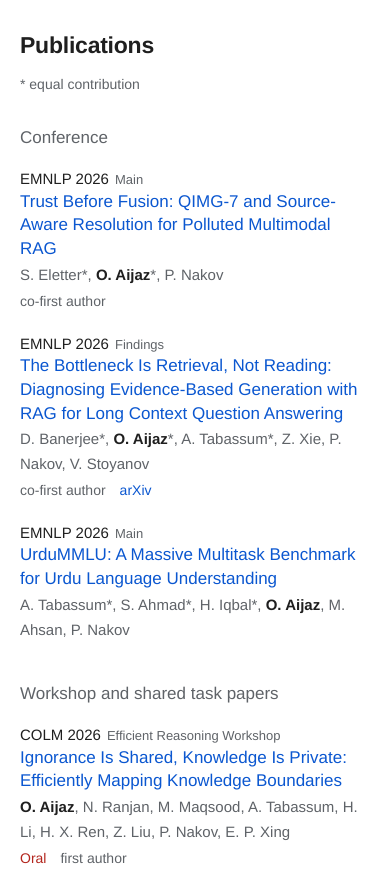
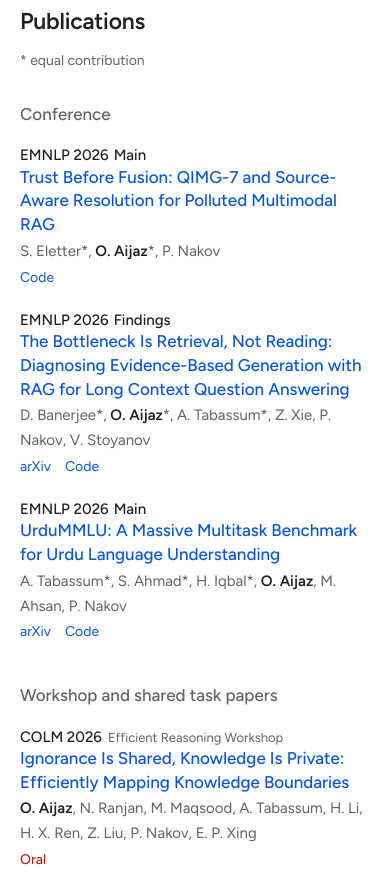
Before and after one commit to oa07610/oa07610.github.io, a plain HTML site: page index.html in a window 390 px wide. Shown: the part 1013-1900 px from the top of the page. Drawn offline with Linux system fonts and the light colour scheme; a web font is replaced by a local one.

Commit message:
Update font, links and contact

```diff
--- a/index.html
+++ b/index.html
@@ -9,7 +9,7 @@
 <meta name="description" content="Owais Aijaz, MSc student in Natural Language Processing at MBZUAI. Research on the reliability of large language models, retrieval and grounding, and multilingual NLP.">
 <link rel="preconnect" href="https://fonts.googleapis.com">
 <link rel="preconnect" href="https://fonts.gstatic.com" crossorigin>
-<link href="https://fonts.googleapis.com/css2?family=Google+Sans+Flex:wght@400;500;600&display=swap" rel="stylesheet">
+<link href="https://fonts.googleapis.com/css2?family=Figtree:wght@400;500;600&display=swap" rel="stylesheet">
 <style>
   :root {
     --text: #1f1f1f;
@@ -18,7 +18,7 @@
     --link: #0b57d0;
     --accent: #b3261e;
     --bg: #ffffff;
-    --sans: "Google Sans Flex", "Helvetica Neue", Arial, sans-serif;
+    --sans: Figtree, "Helvetica Neue", Arial, sans-serif;
   }
   * { box-sizing: border-box; }
   html { -webkit-text-size-adjust: 100%; }
@@ -112,7 +112,8 @@
   .status { font-weight: 500; color: var(--accent); }
 
   /* Sections */
-  section { margin-top: 64px; scroll-margin-top: 64px; }
+  section { margin-top: 56px; scroll-margin-top: 64px; }
+  .intro + section { margin-top: 30px; }
   h2 {
     font-size: 26px;
     font-weight: 600;
@@ -141,6 +142,7 @@
     line-height: 1.35;
     padding-top: 1px;
   }
+  .venue-tag .track { display: block; }
   .venue-tag small { display: block; font-size: 13px; font-weight: 400; color: var(--muted); }
   .pub-title { display: block; line-height: 1.4; font-weight: 500; color: var(--text); }
   a.pub-title { color: var(--link); }
@@ -186,7 +188,8 @@
     nav.top .name { display: none; }
     nav.top ul { gap: 14px; font-size: 14px; }
     main { padding-top: 28px; }
-    section { margin-top: 48px; }
+    section { margin-top: 44px; }
+    .intro + section { margin-top: 24px; }
     h2 { font-size: 23px; }
     .intro { grid-template-columns: 96px 1fr; gap: 16px; align-items: center; }
     .portrait { grid-row: auto; width: 96px; height: 115px; }
@@ -195,6 +198,7 @@
     .intro .role { margin-bottom: 0; font-size: 14px; }
     ol.pubs li { grid-template-columns: 1fr; gap: 0; }
     .venue-tag small { display: inline; margin-left: 6px; }
+    .venue-tag .track { display: inline; margin-left: 5px; }
   }
 </style>
 </head>
@@ -233,7 +237,7 @@
 
     <div class="bio">
       <ul class="contact">
-        <li><a href="mailto:owaisaijaz2003@gmail.com">Email</a></li>
+        <li><a href="mailto:owais.aijaz@mbzuai.ac.ae">Email</a></li>
         <li><a href="cv.pdf">CV</a></li>
         <li><a href="https://scholar.google.com/citations?user=XZwiUB4AAAAJ">Google Scholar</a></li>
         <li><a href="https://github.com/oa07610">GitHub</a></li>
@@ -267,27 +271,27 @@
     <h3>Conference</h3>
     <ol class="pubs">
       <li>
-        <div class="venue-tag">EMNLP 2026<small>Main</small></div>
+        <div class="venue-tag">EMNLP 2026<span class="track">Main</span></div>
         <div>
           <a class="pub-title" href="https://aclanthology.org/2026.emnlp-main.1720/">Trust Before Fusion: QIMG-7 and Source-Aware Resolution for Polluted Multimodal RAG</a>
           <span class="pub-authors">S. Eletter*, <span class="me">O. Aijaz</span>*, P. Nakov</span>
-          <div class="pub-meta"><span class="role-tag">co-first author</span></div>
+          <div class="pub-meta"><a href="https://github.com/mbzuai-nlp/Trust_Before_Fusion">Code</a></div>
         </div>
       </li>
       <li>
-        <div class="venue-tag">EMNLP 2026<small>Findings</small></div>
+        <div class="venue-tag">EMNLP 2026<span class="track">Findings</span></div>
         <div>
           <a class="pub-title" href="https://aclanthology.org/2026.findings-emnlp.2222/">The Bottleneck Is Retrieval, Not Reading: Diagnosing Evidence-Based Generation with RAG for Long Context Question Answering</a>
           <span class="pub-authors">D. Banerjee*, <span class="me">O. Aijaz</span>*, A. Tabassum*, Z. Xie, P. Nakov, V. Stoyanov</span>
-          <div class="pub-meta"><span class="role-tag">co-first author</span><a href="https://arxiv.org/abs/2610.26951">arXiv</a></div>
+          <div class="pub-meta"><a href="https://arxiv.org/abs/2610.26951">arXiv</a><a href="https://github.com/mbzuai-nlp/LC-EBG">Code</a></div>
         </div>
       </li>
       <li>
-        <div class="venue-tag">EMNLP 2026<small>Main</small></div>
+        <div class="venue-tag">EMNLP 2026<span class="track">Main</span></div>
         <div>
           <a class="pub-title" href="https://aclanthology.org/2026.emnlp-main.450/">UrduMMLU: A Massive Multitask Benchmark for Urdu Language Understanding</a>
           <span class="pub-authors">A. Tabassum*, S. Ahmad*, H. Iqbal*, <span class="me">O. Aijaz</span>, M. Ahsan, P. Nakov</span>
-          <div class="pub-meta"></div>
+          <div class="pub-meta"><a href="https://arxiv.org/abs/2606.07167">arXiv</a><a href="https://github.com/mbzuai-nlp/UrduMMLU">Code</a></div>
         </div>
       </li>
     </ol>
@@ -299,7 +303,7 @@
         <div>
           <a class="pub-title" href="https://openreview.net/forum?id=cHPJ1wCLtx">Ignorance Is Shared, Knowledge Is Private: Efficiently Mapping Knowledge Boundaries</a>
           <span class="pub-authors"><span class="me">O. Aijaz</span>, N. Ranjan, M. Maqsood, A. Tabassum, H. Li, H. X. Ren, Z. Liu, P. Nakov, E. P. Xing</span>
-          <div class="pub-meta"><span class="honor">Oral</span><span class="role-tag">first author</span></div>
+          <div class="pub-meta"><span class="honor">Oral</span></div>
         </div>
       </li>
       <li>
@@ -380,6 +384,21 @@
 
     <div class="entry">
       <div class="entry-head">
+        <span><strong>Institute of Foundation Models, MBZUAI</strong></span>
+        <span class="when">Jun 2026 – Aug 2026</span>
+      </div>
+      <div class="sub">Research Intern, Jais-3 Data Team</div>
+      <p>
+        Mapped the knowledge boundaries of five open LLMs (8B–120B) over a 791K-fact
+        Arabic/English bank, and built a fine-tuning set restricted to facts the model
+        already knew. Also designed verifiable-reward RL tasks for Arabic morphology,
+        i'rab and poetry, and built bilingual agentic search trajectories grounded in
+        retrieved documents. First author on the resulting COLM 2026 workshop paper. Co-author of the <a href="https://arxiv.org/abs/2611.10224">Jais 3 technical report</a>.
+      </p>
+    </div>
+
+    <div class="entry">
+      <div class="entry-head">
         <span><strong>MBZUAI</strong>, Abu Dhabi</span>
         <span class="when">Aug 2025 – present</span>
       </div>
@@ -391,21 +410,6 @@
         failure channel in multimodal RAG. Two EMNLP 2026 papers, co-first author on both.
         Contributed to UrduMMLU, a natively authored
         Urdu benchmark of 26,389 questions.
-      </p>
-    </div>
-
-    <div class="entry">
-      <div class="entry-head">
-        <span><strong>Institute of Foundation Models, MBZUAI</strong></span>
-        <span class="when">Jun 2026 – Aug 2026</span>
-      </div>
-      <div class="sub">Research Intern, Jais-3 Data Team</div>
-      <p>
-        Mapped the knowledge boundaries of five open LLMs (8B–120B) over a 791K-fact
-        Arabic/English bank, and built a fine-tuning set restricted to facts the model
-        already knew. Also designed verifiable-reward RL tasks for Arabic morphology,
-        i'rab and poetry, and built bilingual agentic search trajectories grounded in
-        retrieved documents. First author on the resulting COLM 2026 workshop paper. Co-author of the <a href="https://arxiv.org/abs/2611.10224">Jais 3 technical report</a>.
       </p>
     </div>
   </section>
@@ -441,7 +445,6 @@
       <li>Global Undergraduate Exchange Program, US Department of State (selected from 35,000+ applicants), 2023</li>
       <li>TOPS Scholar, full merit scholarship, Habib University</li>
       <li>Dean's List, Habib University, Fall 2022 and Spring 2024</li>
-      <li>2nd place (English), SemEval-2025 PromiseEval; top-5, CLEF 2024 SimpleText</li>
     </ul>
   </section>
 
```
